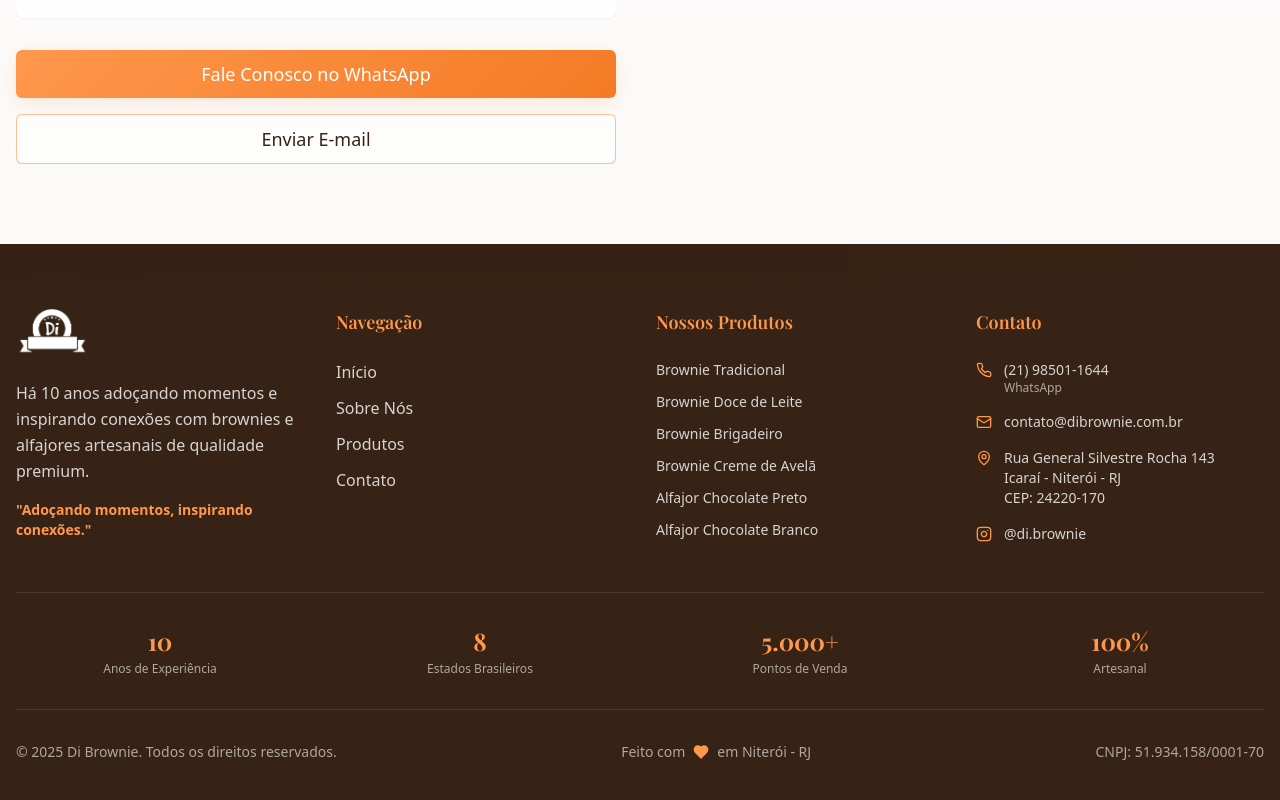
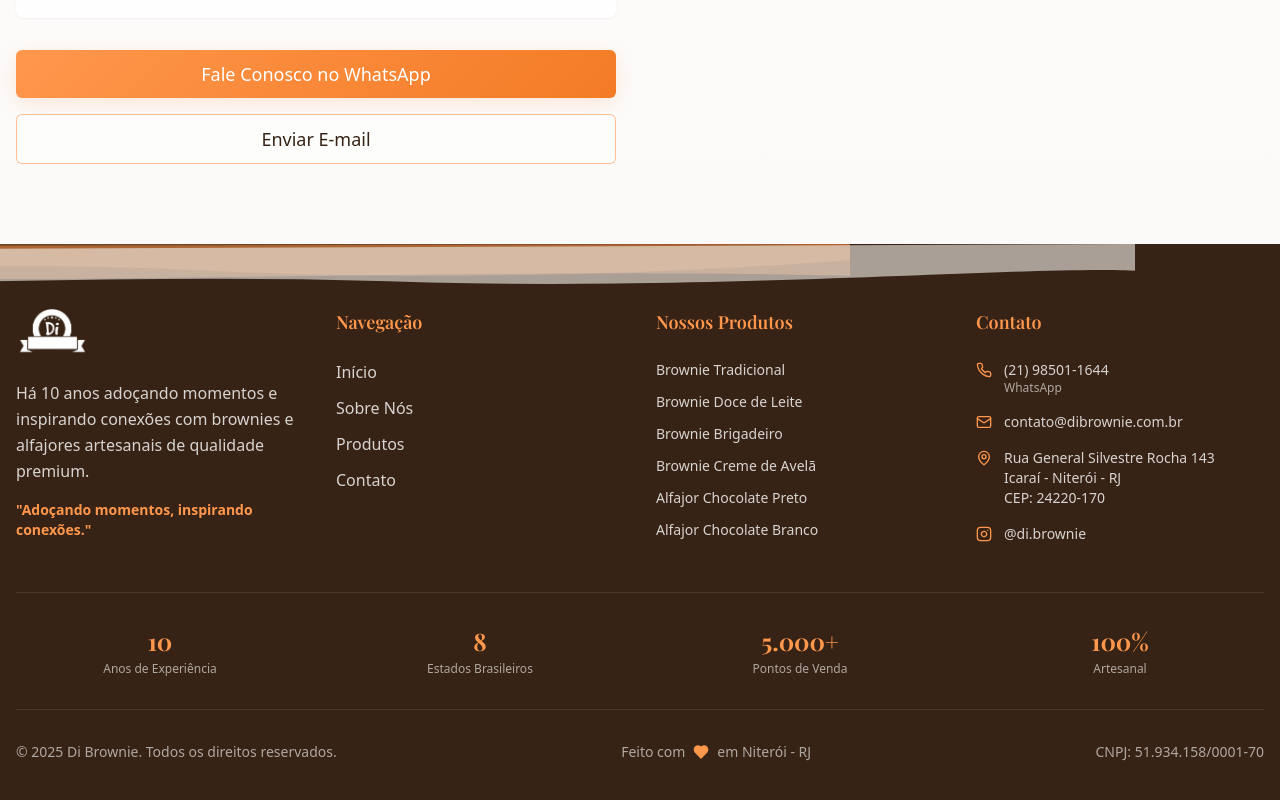
Before and after one commit to DevZipMateus/dibrownie-sweet-site, a React (Vite) app: page / in a window 1280 px wide. Shown: the part 4722-5522 px from the top of the page. Built offline with nearby package versions, Linux system fonts and the light colour scheme.

Commit message:
Fix: Footer waves invisible
Implementa o plano de correção para o efeito ondulado do footer, alterando a cor das ondas SVG para que se destaquem do fundo e sejam visíveis.

```diff
--- a/src/components/Footer.tsx
+++ b/src/components/Footer.tsx
@@ -16,8 +16,8 @@ const Footer = () => {
           >
             <path
               d="M0,0 C150,60 300,0 450,40 C600,80 750,20 900,50 C1050,80 1200,30 1200,30 L1200,0 Z"
-              fill="hsl(var(--primary))"
-              opacity="0.9"
+              fill="hsl(var(--secondary))"
+              opacity="0.3"
             />
           </svg>
         </div>
@@ -31,8 +31,8 @@ const Footer = () => {
           >
             <path
               d="M0,10 C200,70 400,10 600,50 C800,90 1000,40 1200,60 L1200,0 Z"
-              fill="hsl(var(--primary))"
-              opacity="0.7"
+              fill="hsl(var(--accent))"
+              opacity="0.4"
             />
           </svg>
         </div>
@@ -46,8 +46,8 @@ const Footer = () => {
           >
             <path
               d="M0,20 C100,80 250,20 400,60 C550,100 700,50 850,70 C1000,90 1150,40 1200,50 L1200,0 Z"
-              fill="hsl(var(--primary))"
-              opacity="0.8"
+              fill="hsl(var(--muted))"
+              opacity="0.6"
             />
           </svg>
         </div>
```
